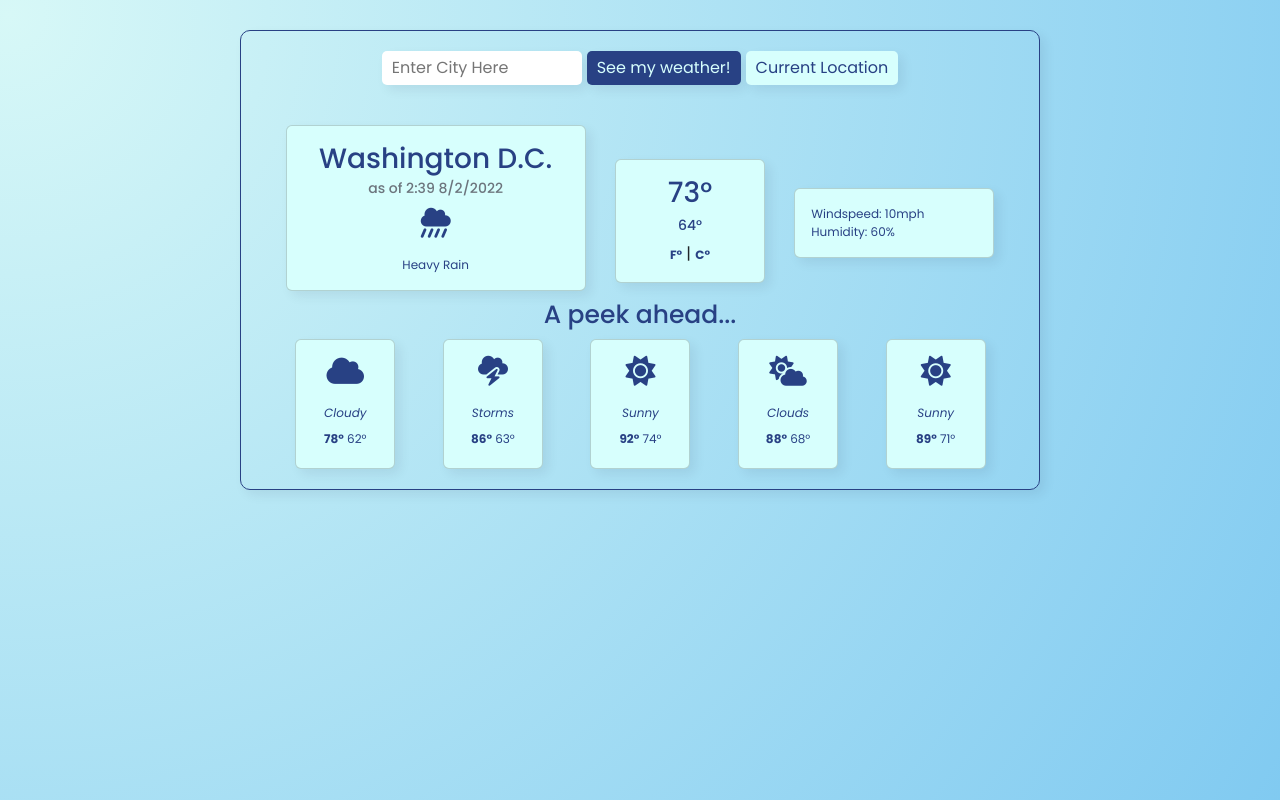
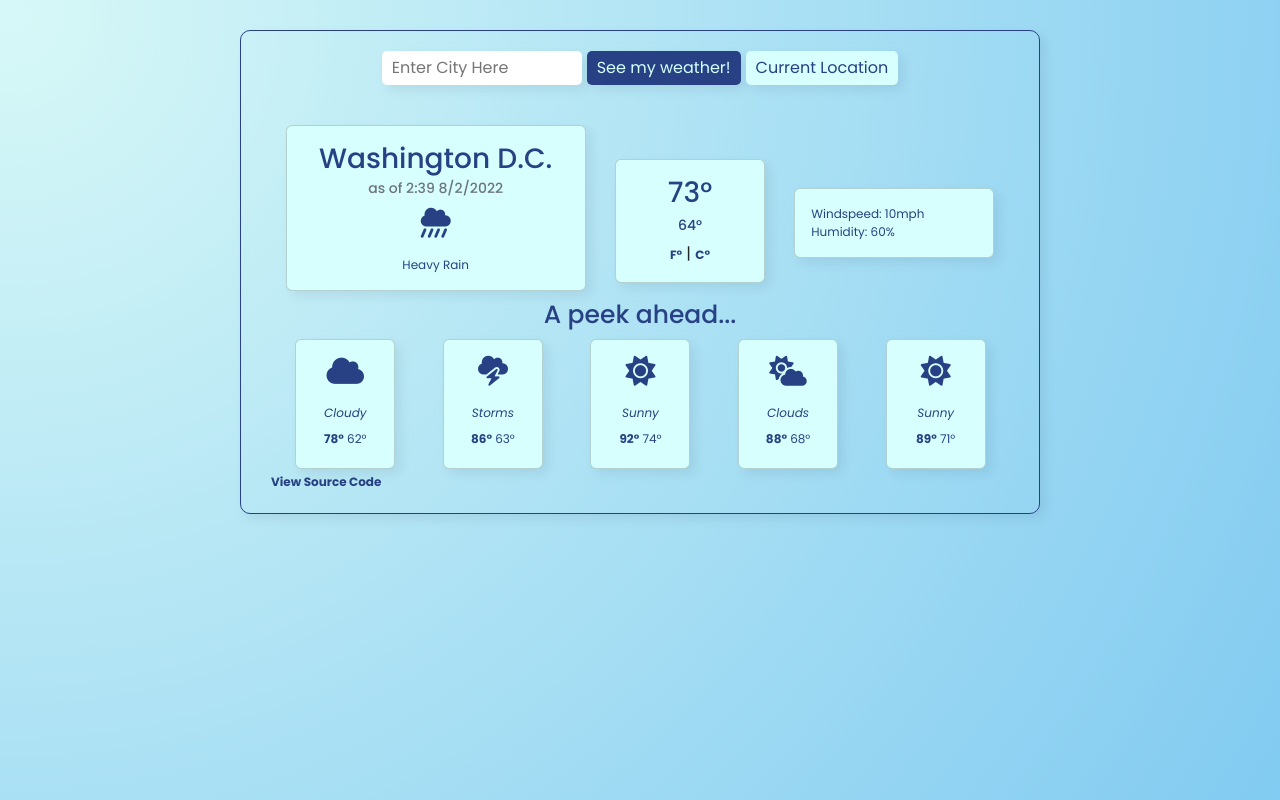
Before and after one commit to aaprice2/my-weather-app, a plain HTML site: page index.html in a window 1280 px wide. Shown: the top 800 px of the page. Drawn offline with nearby package versions, Linux system fonts and the light colour scheme.

Commit message:
Add in Source code link

```diff
--- a/index.html
+++ b/index.html
@@ -4,7 +4,7 @@
     <meta charset="UTF-8" />
     <meta http-equiv="X-UA-Compatible" content="IE=edge" />
     <meta name="viewport" content="width=device-width, initial-scale=1.0" />
-    <title>☀️Weather</title>
+    <title>☀️Weather App</title>
     <!-- CSS only -->
     <link
       href="https://cdn.jsdelivr.net/npm/bootstrap@5.2.0-beta1/dist/css/bootstrap.min.css"
@@ -130,6 +130,7 @@
 </div>
 </div>
 </div>
+<a href="https://github.com/aaprice2/my-weather-app" id="source-link">View Source Code</a>
 </div>
     </div>
     <script src="src/index.js"></script>
```
